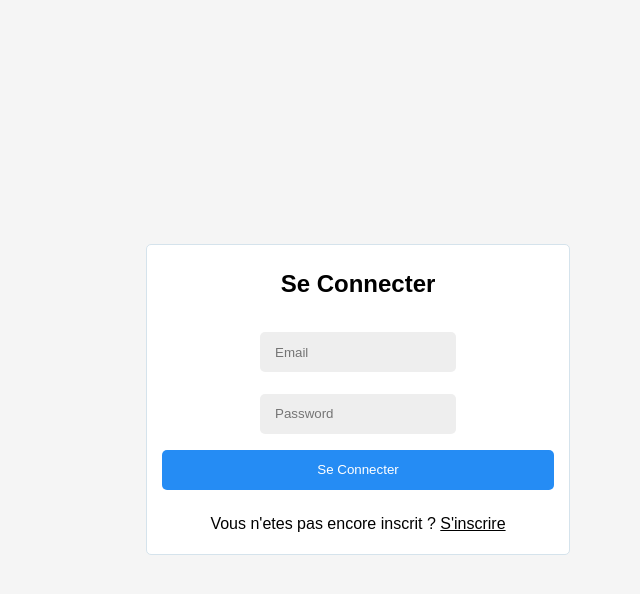
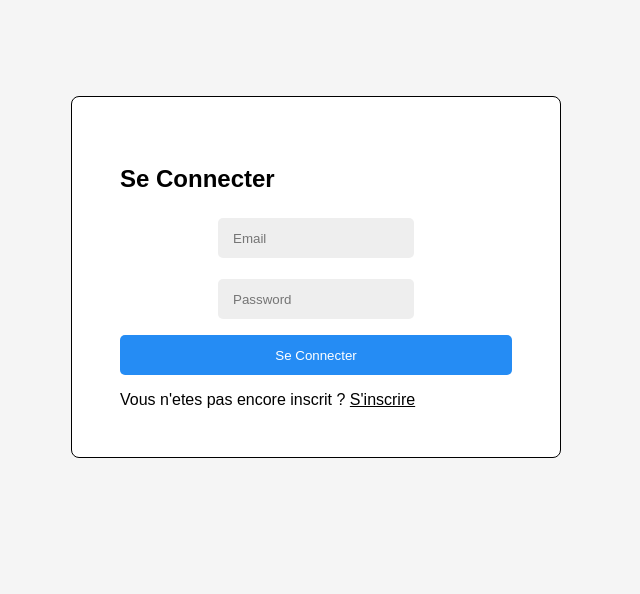
Before and after one commit to jeremydiot/chat-pepite-league-MDS1, a Next.js app in the folder frontend/: page /login in a window 1280 px wide. Shown: the top 594 px of the page, without its empty margins (324-964 px from the left). Built offline with nearby package versions, Linux system fonts and the light colour scheme.

Commit message:
flex elements

```diff
--- a/frontend/pages/login.js
+++ b/frontend/pages/login.js
@@ -22,7 +22,9 @@ export default function Login () {
     }
   }
   return (
-      <div class='modal'>
+
+    <div style={{height:"100%",width:"100%",justifyContent:"center", alignItems:"center"}}>
+      <div style={{height: "fit-content",width:"fit-content", margin:"auto", padding: "3rem",backgroundColor: "white",marginTop:"6rem", borderRadius:"0.5rem",border:"solid 0.1rem"}}>
         <h2>Se Connecter</h2>
         <form class='form'>
           <input type='text' placeholder='Email' class='form-input' onChange={mail => setMail(mail)} />
@@ -31,5 +33,8 @@ export default function Login () {
         </form>
         <span class='footer'>Vous n'etes pas encore inscrit ? <a href='/signin' class='footer-nav'>S'inscrire</a></span>
       </div>
+    </div>
+
+
   )
 }
--- a/frontend/pages/signin.js
+++ b/frontend/pages/signin.js
@@ -2,7 +2,7 @@
   export default function SignIn() {
   return (
     <div style={{height:"100%",width:"100%",justifyContent:"center", alignItems:"center"}}>
-      <div>
+      <div style={{height: "fit-content",width:"fit-content", margin:"auto", padding: "3rem",backgroundColor: "white",marginTop:"6rem", borderRadius:"0.5rem",border:"solid 0.1rem"}}>
         <form class="container">
           <h2>S'inscrire</h2>
           <input type="text" placeholder="LastName" />
```
